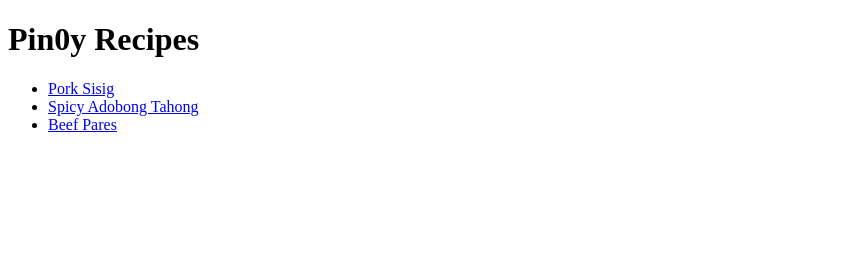
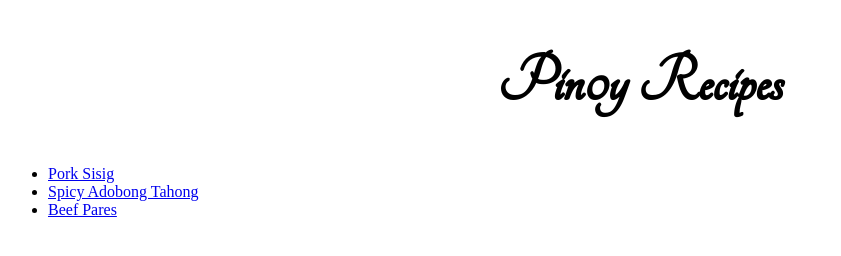
Before and after one commit to d0wnsider/odin-recipes, a plain HTML site: page index.html in a window 1280 px wide. Shown: the whole page, without its empty margins (0-841 px from the left). Drawn offline with Linux system fonts and the light colour scheme.

Commit message:
Installed custom font

```diff
--- a/index.html
+++ b/index.html
@@ -3,6 +3,9 @@
     <head>
         <meta charset="UTF-8">
         <title>Pin0y Recipes</title>
+        <link rel="stylesheet" href="styles.css">
+        <!-- google font custom installation -->
+        <link rel="stylesheet" href="https://fonts.googleapis.com/css?family=Tangerine">
     </head>
     <body>
         <h1>Pin0y Recipes</h1>
--- /dev/null
+++ b/styles.css
@@ -0,0 +1,11 @@
+/* local file installation for custom font*/
+@font-face {
+    font-family: "Satisfy-Regular";
+    src: local('/recipes/Satisfy-Regular.ttf');
+}
+
+h1 {
+    font-family: "Tangerine", sans-serif;
+    text-align: center;
+    font-size: 70px;
+}
```
Also changed, not shown: recipes/Satisfy-Regular.ttf (added).
